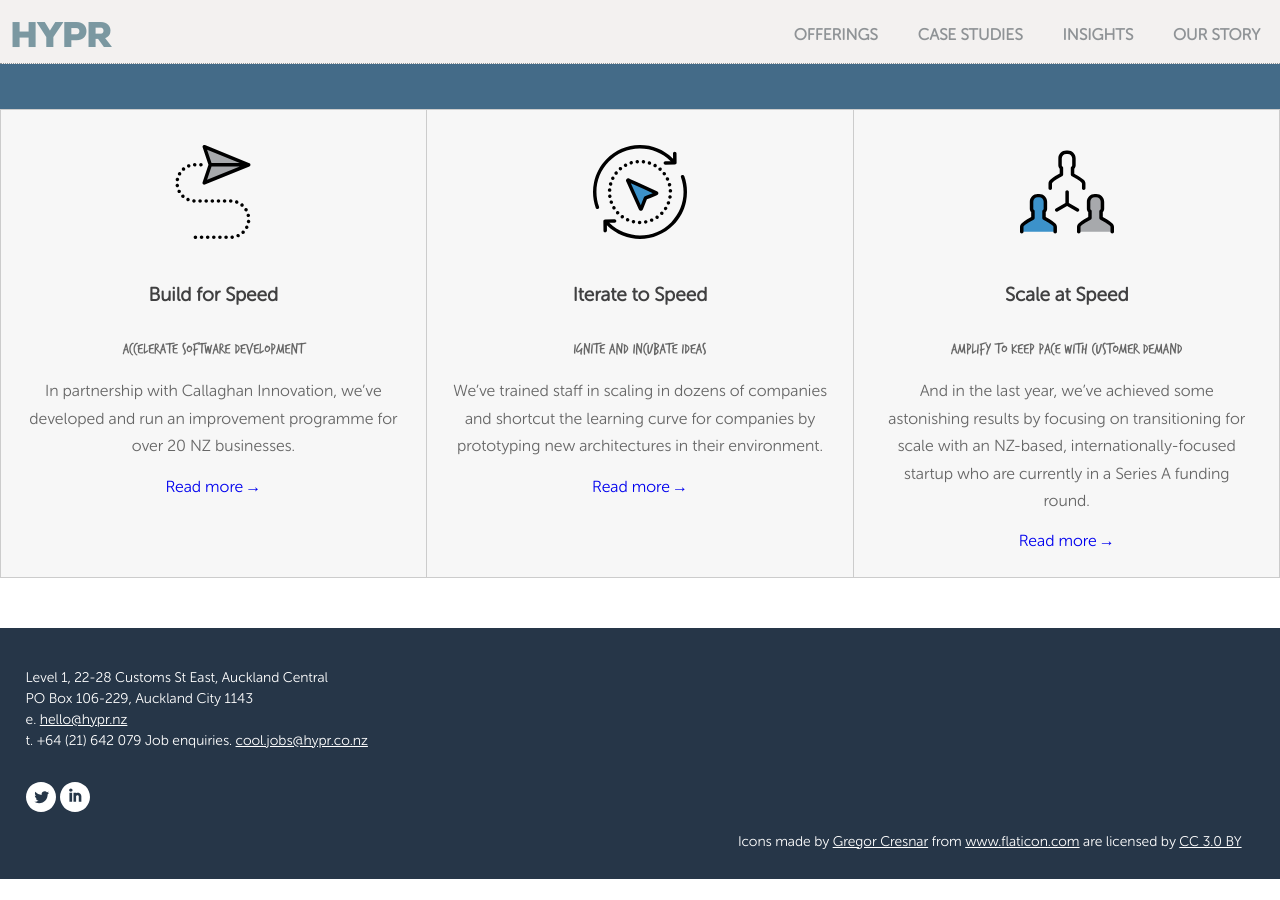
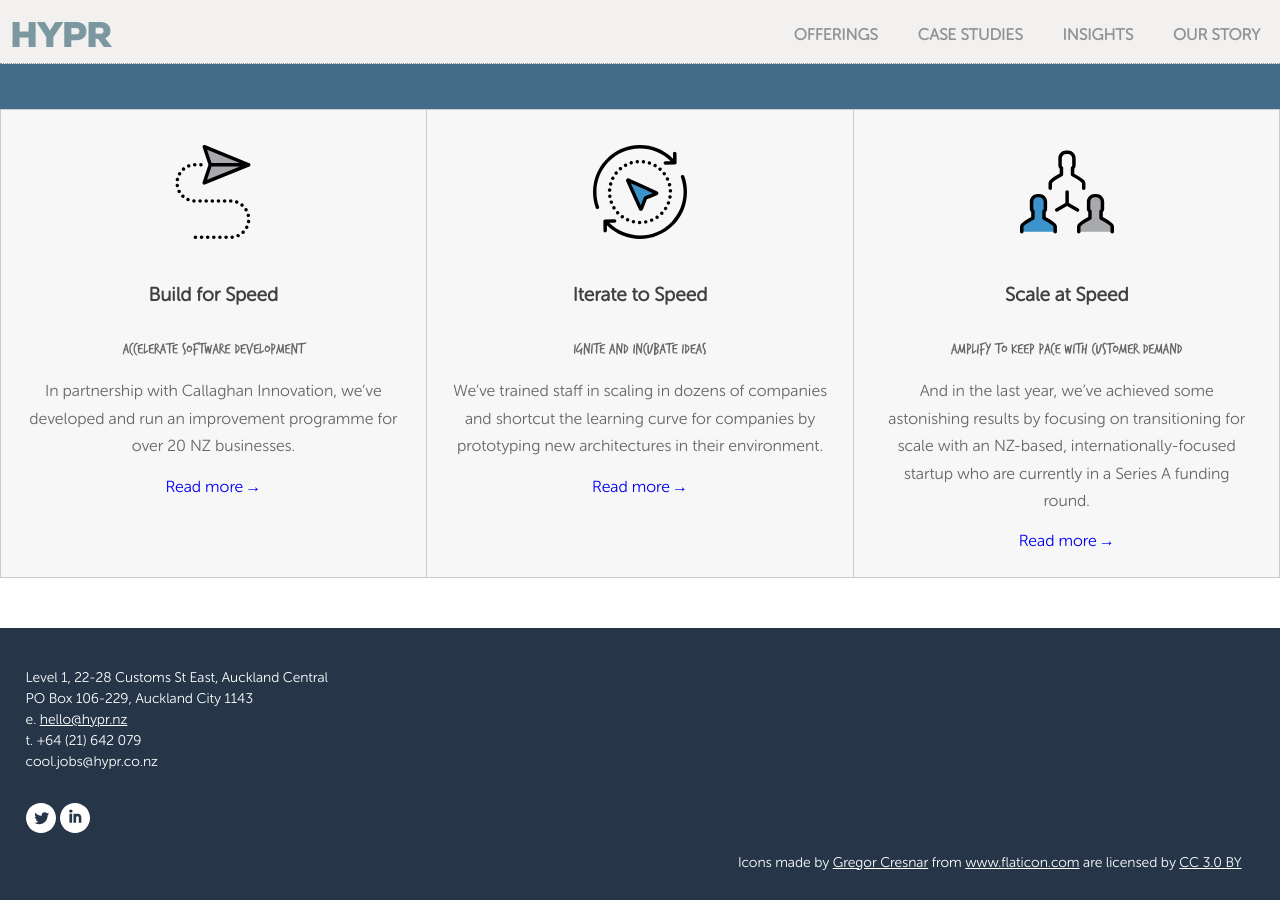
Before and after one commit to hyprnz/hyprnz.github.io, a Jekyll site: the page built from index.md, in a window 1280 px wide and 900 px high, scrolled down 1183 px. Built offline with Jekyll 4.4.1, drawn with Linux system fonts in a browser that asks for light colours; before the commit the page ends 2062 px from its top, so only the background shows below that.

Commit message:
Update footer.html

```diff
--- a/_includes/footer.html
+++ b/_includes/footer.html
@@ -12,7 +12,7 @@
                     <br/>e. <a href="mailto:hello@hypr.nz?Subject=Hello%20Hypr" class="link-blue" title="hello@hypr.nz"
                                itemprop="email">hello@hypr.nz</a>
                     <br/>t. <span itemprop="telephone">+64 (21) 642 079</span>
-                    <span <br/>Job enquiries. <a href="mailto:cool.jobs@hypr.co.nz?Subject=Hello%20Hypr" class="link-blue" title="cool.jobs@hypr.co.nz"
+                 <br/><span Job enquiries. <a href="mailto:cool.jobs@hypr.co.nz?Subject=Hello%20Hypr" class="link-blue" title="cool.jobs@hypr.co.nz"
                                itemprop="email">cool.jobs@hypr.co.nz</a></span>
                 </p>
             </div>
```
